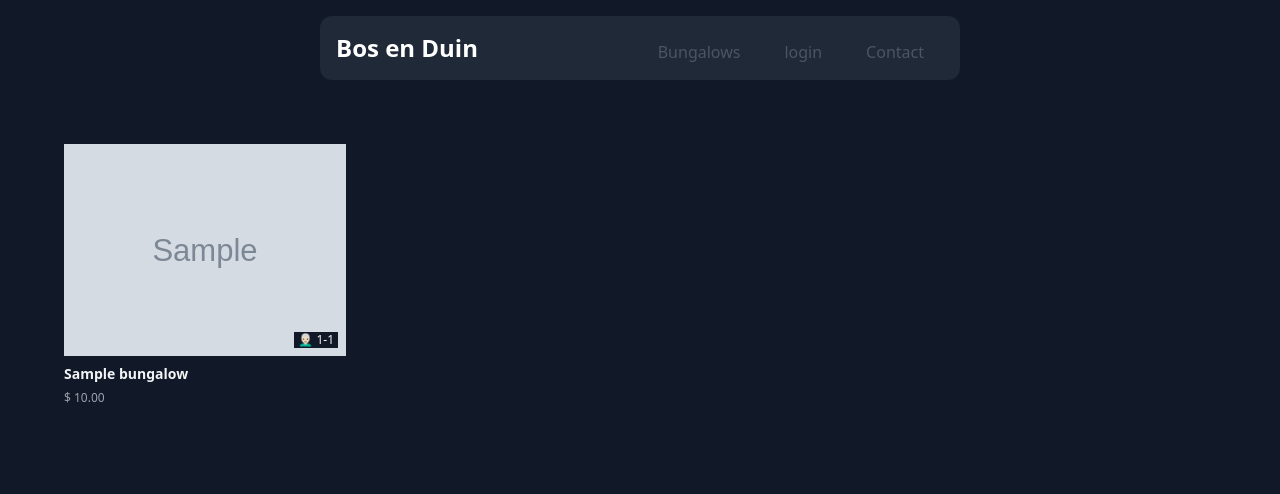
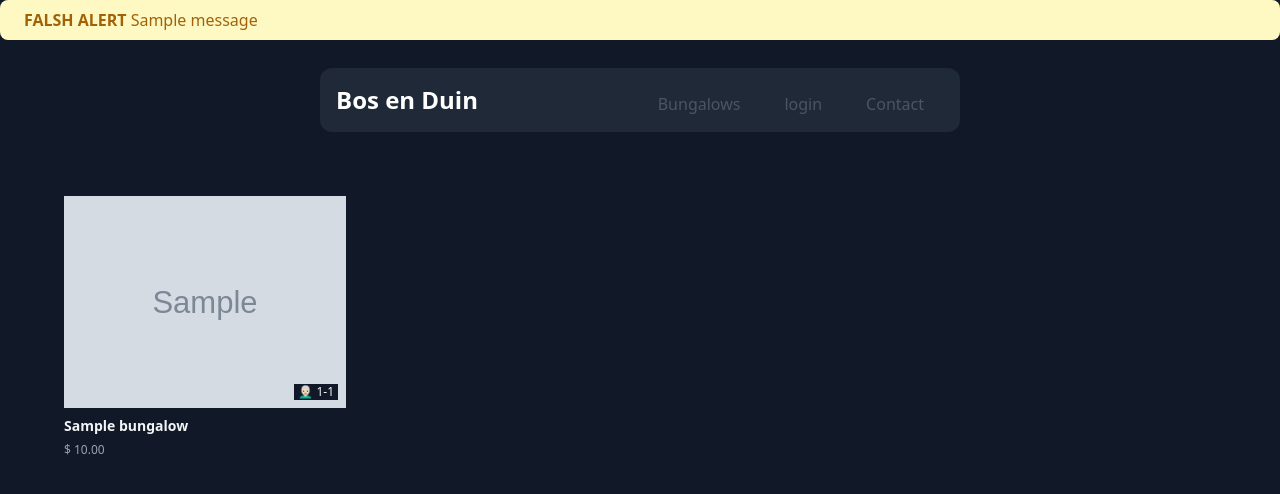
Before and after one commit to DowneyX/webtechnologie-project, a Flask app: page / in a window 1280 px wide. Shown: the top 494 px of the page. Run offline with Flask 2, Linux system fonts and the light colour scheme; tables that the repository leaves empty hold one stand-in row (values such as "Sample post"); grey boxes marked "Sample" are stand-in pictures; one stand-in notice (Sample message) is shown.

Commit message:
added flash alerts, added reservation date validation

```diff
--- a/website/routes/auth.py
+++ b/website/routes/auth.py
@@ -23,6 +23,8 @@ def login():
         # # if the above check passes, then we know the user has the right credentials
 
         login_user(user)
+
+        flash("login succesfull")
         return redirect(url_for('views.home'))
 
     return render_template('auth/login.html',form = form)
@@ -59,5 +61,7 @@ def signup():
 @auth.route('/logout')
 @login_required
 def logout():
+
+    flash("user logged out")
     logout_user()
     return redirect(url_for('views.home'))
--- a/website/routes/views.py
+++ b/website/routes/views.py
@@ -1,5 +1,5 @@
-from datetime import datetime
-from flask import Blueprint, redirect, render_template, url_for
+from datetime import date, datetime
+from flask import Blueprint, flash, redirect, render_template, url_for
 from flask_login import current_user, login_required
 from psutil import users
 from ..forms import Create_bungalow_form, Create_Reservation_form
@@ -27,7 +27,20 @@ def bungalow(bungalow_id):
     #form submitted
     if form.validate_on_submit():
         if not current_user.is_authenticated:
+            flash("you have to be logged in to make a reservation")
             return redirect(url_for('auth.login'))
+
+        if form.start_date.data < date.today():
+            flash('cannot make reservations on dates that have already passed')
+            return redirect(url_for('views.bungalow', bungalow_id=bungalow_id))
+
+        if db.session.query(Reservation).filter((Reservation.start_date <= form.end_date.data) & (Reservation.start_date >= form.start_date.data) & (Reservation.bungalow == bungalow_id)).first():
+            flash('sorry that week has already been reserved')
+            return redirect(url_for('views.bungalow', bungalow_id=bungalow_id))
+
+        if db.session.query(Reservation).filter((Reservation.end_date <= form.end_date.data) & (Reservation.end_date >= form.start_date.data) & (Reservation.bungalow == bungalow_id)).first():
+            flash('sorry that week has already been reserved')
+            return redirect(url_for('views.bungalow', bungalow_id=bungalow_id))
 
         reservation_obj = Reservation()
         reservation_obj.bungalow = bungalow_obj.uuid
--- a/website/static/css/main.css
+++ b/website/static/css/main.css
@@ -604,8 +604,24 @@ Ensure the default browser behavior of the `hidden` attribute.
   margin-right: 1.5rem;
 }
 
+.mb-3 {
+  margin-bottom: 0.75rem;
+}
+
+.mr-1 {
+  margin-right: 0.25rem;
+}
+
+.ml-auto {
+  margin-left: auto;
+}
+
 .mr-3 {
   margin-right: 0.75rem;
+}
+
+.box-content {
+  box-sizing: content-box;
 }
 
 .block {
@@ -624,6 +640,10 @@ Ensure the default browser behavior of the `hidden` attribute.
   display: flex;
 }
 
+.inline-flex {
+  display: inline-flex;
+}
+
 .table {
   display: table;
 }
@@ -640,12 +660,12 @@ Ensure the default browser behavior of the `hidden` attribute.
   height: 100%;
 }
 
-.h-auto {
-  height: auto;
+.h-12 {
+  height: 3rem;
 }
 
-.h-12 {
-  height: 3rem;
+.h-4 {
+  height: 1rem;
 }
 
 .min-h-screen {
@@ -662,6 +682,10 @@ Ensure the default browser behavior of the `hidden` attribute.
 
 .w-12 {
   width: 3rem;
+}
+
+.w-4 {
+  width: 1rem;
 }
 
 .w-1\/2 {
@@ -784,6 +808,10 @@ Ensure the default browser behavior of the `hidden` attribute.
   border-radius: 9999px;
 }
 
+.rounded-none {
+  border-radius: 0px;
+}
+
 .rounded-xl {
   border-radius: 0.75rem;
 }
@@ -815,6 +843,10 @@ Ensure the default browser behavior of the `hidden` attribute.
 
 .border-solid {
   border-style: solid;
+}
+
+.border-none {
+  border-style: none;
 }
 
 .border-gray-800 {
@@ -851,6 +883,11 @@ Ensure the default browser behavior of the `hidden` attribute.
   background-color: rgb(22 163 74 / var(--tw-bg-opacity));
 }
 
+.bg-yellow-100 {
+  --tw-bg-opacity: 1;
+  background-color: rgb(254 249 195 / var(--tw-bg-opacity));
+}
+
 .bg-gray-800 {
   --tw-bg-opacity: 1;
   background-color: rgb(31 41 55 / var(--tw-bg-opacity));
@@ -874,6 +911,10 @@ Ensure the default browser behavior of the `hidden` attribute.
 
 .p-4 {
   padding: 1rem;
+}
+
+.p-1 {
+  padding: 0.25rem;
 }
 
 .px-8 {
@@ -984,6 +1025,11 @@ Ensure the default browser behavior of the `hidden` attribute.
   line-height: 1.75rem;
 }
 
+.text-base {
+  font-size: 1rem;
+  line-height: 1.5rem;
+}
+
 .font-bold {
   font-weight: 700;
 }
@@ -1053,6 +1099,16 @@ Ensure the default browser behavior of the `hidden` attribute.
   color: rgb(59 130 246 / var(--tw-text-opacity));
 }
 
+.text-yellow-700 {
+  --tw-text-opacity: 1;
+  color: rgb(161 98 7 / var(--tw-text-opacity));
+}
+
+.text-yellow-900 {
+  --tw-text-opacity: 1;
+  color: rgb(113 63 18 / var(--tw-text-opacity));
+}
+
 .text-gray-600 {
   --tw-text-opacity: 1;
   color: rgb(75 85 99 / var(--tw-text-opacity));
@@ -1065,6 +1121,10 @@ Ensure the default browser behavior of the `hidden` attribute.
 
 .opacity-0 {
   opacity: 0;
+}
+
+.opacity-50 {
+  opacity: 0.5;
 }
 
 .shadow-lg {
@@ -1114,6 +1174,11 @@ Ensure the default browser behavior of the `hidden` attribute.
   color: rgb(30 64 175 / var(--tw-text-opacity));
 }
 
+.hover\:text-yellow-900:hover {
+  --tw-text-opacity: 1;
+  color: rgb(113 63 18 / var(--tw-text-opacity));
+}
+
 .hover\:text-white:hover {
   --tw-text-opacity: 1;
   color: rgb(255 255 255 / var(--tw-text-opacity));
@@ -1136,6 +1201,20 @@ Ensure the default browser behavior of the `hidden` attribute.
 
 .hover\:opacity-100:hover {
   opacity: 1;
+}
+
+.hover\:opacity-75:hover {
+  opacity: 0.75;
+}
+
+.focus\:opacity-100:focus {
+  opacity: 1;
+}
+
+.focus\:shadow-none:focus {
+  --tw-shadow: 0 0 #0000;
+  --tw-shadow-colored: 0 0 #0000;
+  box-shadow: var(--tw-ring-offset-shadow, 0 0 #0000), var(--tw-ring-shadow, 0 0 #0000), var(--tw-shadow);
 }
 
 .focus\:outline-none:focus {
--- a/website/templates/admin/bungalow_overview.html
+++ b/website/templates/admin/bungalow_overview.html
@@ -20,7 +20,7 @@
           <div class="rounded-t mb-0 px-2 py-3 border-0">
             <div class="flex flex-wrap items-center">
               <div class=" relative w-full px-4 max-w-full flex-grow flex-1 ">
-                <h3 class="inline font-semibold text-lg text-black">bungalows</h3>
+                <h3 class="inline font-semibold text-lg text-black">Bungalows</h3>
                 <a href="/admin/bungalowcreate">
                   <span
                     class="inline px-3 rounded-lg hover:bg-green-900 shadow-lg py-1 bg-green-600 absolute right-0"><i
--- a/website/templates/admin/user_overview.html
+++ b/website/templates/admin/user_overview.html
@@ -20,7 +20,7 @@
                     <div class="rounded-t mb-0 px-2 py-3 border-0">
                         <div class="flex flex-wrap items-center">
                             <div class=" relative w-full px-4 max-w-full flex-grow flex-1 ">
-                                <h3 class="font-semibold text-lg text-black">bungalows</h3>
+                                <h3 class="font-semibold text-lg text-black">Users</h3>
                             </div>
                         </div>
                     </div>
--- a/website/templates/bases/base-no-navbar.html
+++ b/website/templates/bases/base-no-navbar.html
@@ -12,6 +12,7 @@
 </head>
 
 <body class="bg-gray-900 font-sans leading-normal tracking-normal">
+  {% include 'includes/flash_allert.html' %}
   <!-- page content -->
   <div class="content-container">{% block content %} {% endblock %}</div>
 </body>
--- a/website/templates/bases/base.html
+++ b/website/templates/bases/base.html
@@ -13,6 +13,7 @@
 
 <body class="bg-gray-900 font-sans leading-normal tracking-normal">
   <!--navigation topbar -->
+  {% include 'includes/flash_allert.html' %}
   {% include 'includes/header.html' %}
   <!-- page content -->
   <div class="content-container">{% block content %} {% endblock %}</div>
--- a/website/templates/bungalows.html
+++ b/website/templates/bungalows.html
@@ -16,7 +16,7 @@
       <card class="w-full flex flex-col">
         <div class="relative">
           <a href="bungalows/bungalow/{{bungalow.uuid}}">
-            <img src="{{ url_for('static', filename=bungalow.img_b64)}}" class="w-96 h-auto" />
+            <img src="{{ url_for('static', filename=bungalow.img_b64)}}" class="w-96 h-50" />
           </a>
           <p class="absolute right-2 bottom-2 bg-gray-900 text-gray-100 text-xs px-1 py">
             👨🏻‍🦳 {{bungalow.min_p}}-{{bungalow.max_p}}
--- /dev/null
+++ b/website/templates/includes/flash_allert.html
@@ -0,0 +1,11 @@
+<div class="container mx-auto">
+    {% for message in get_flashed_messages() %}
+    <div class="alert bg-yellow-100 rounded-lg py-2 px-6 mb-3 text-base text-yellow-700 inline-flex items-center w-full alert-dismissible fade show"
+        role="alert">
+        <strong class="mr-1">FALSH ALERT </strong> {{message}}
+        <button type="button"
+            class="btn-close box-content w-4 h-4 p-1 ml-auto text-yellow-900 border-none rounded-none opacity-50 focus:shadow-none focus:outline-none focus:opacity-100 hover:text-yellow-900 hover:opacity-75 hover:no-underline"
+            data-bs-dismiss="alert" aria-label="Close"></button>
+    </div>
+    {%endfor%}
+</div>
--- a/website/templates/reservations.html
+++ b/website/templates/reservations.html
@@ -9,7 +9,7 @@
 
 <!--page specific content -->
 <div class="content-container">{% block content %}
-    <div class="container mx-auto mt-12">
+    <div class="container mx-auto ">
         <section class="relative py-16 bg-blueGray-50">
             <div class="w-full mb-12 px-4">
                 <div class="relative flex flex-col min-w-0 break-words w-full mb-6 shadow-lg rounded
```
Also changed, not shown: website/routes/admin.py (+11 -4 lines), website/templates/admin/reservation_overview.html (+9 -1 lines), website/models.py (line endings or trailing spaces).
